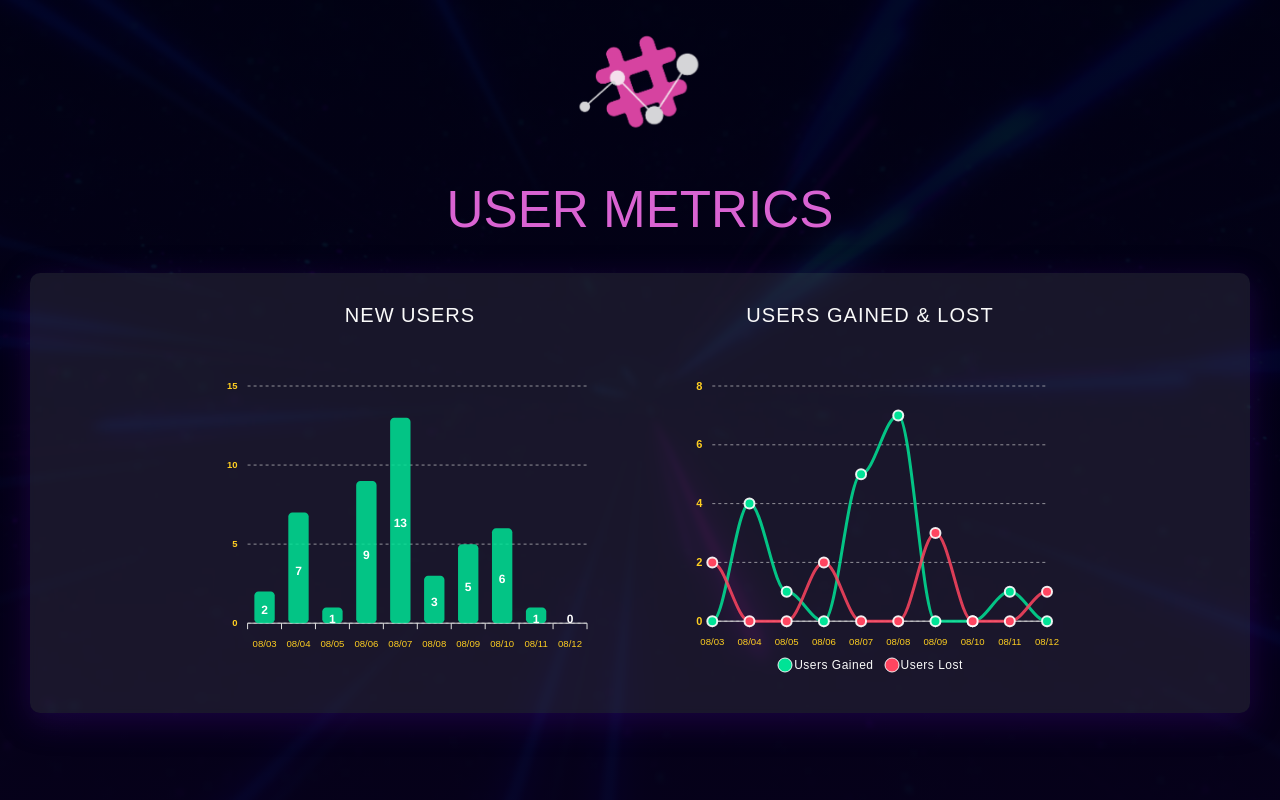
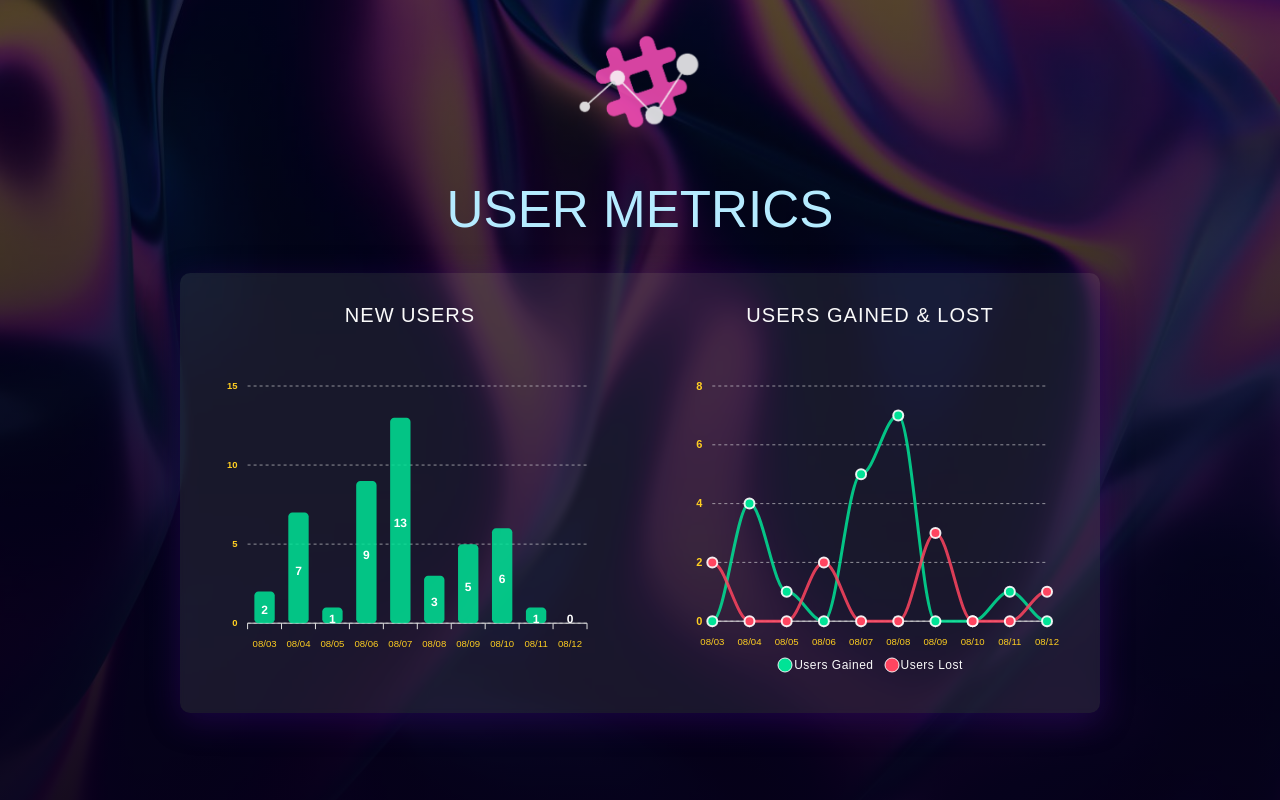
Before and after one commit to alissatroiano/Trend-Tracker, a React (Vite) app: page / in a window 1280 px wide. Built offline with nearby package versions, Linux system fonts and the light colour scheme; a web font is replaced by a local one.

Commit message:
Add glassmorphism effect to charts

```diff
--- a/src/components/App/App.css
+++ b/src/components/App/App.css
@@ -2,9 +2,7 @@
 
 .app-container {
   margin: 0px auto;
-
 }
-
 
 .img-wrapper {
   max-width: 100%;
@@ -23,7 +21,6 @@
 }
 
 .logo:hover {
-
   filter: drop-shadow(0 0 2em #3d1ca74e);
 }
 .logo.react:hover {
@@ -57,15 +54,15 @@ tspan {
 }
 
 .chart-row {
-  margin: 20px;
-   background: rgba(255, 255, 255, 0.085);
+  background: rgba(255, 255, 255, 0.085);
   box-shadow: 0 8px 32px 0 rgba(66, 11, 138, 0.364);
   backdrop-filter: blur(3px);
   -webkit-backdrop-filter: blur(4px); /* For Safari compatibility */
   border-radius: 10px;
   border: none;
-  /* margin-left:30px;
-  margin-right:30px; */
+  max-width: 100%;
+  height: auto;
+  width: fit-content;
 }
 
 @media (min-width: 768px) {
@@ -110,7 +107,7 @@ tspan {
 
 .app-title {
   font-weight: 400;
-  color: #ff74f3d9;
+  color: #b5ebff;
 }
 
 .card {
@@ -134,7 +131,7 @@ tspan {
     height: 8em;
   }
   .chart-row {
-  margin: 30px;
+    margin: 0 auto;
     -webkitb-ackdrop-filter: blur(4px); /* For Safari compatibility */
   }
 }
--- a/src/index.css
+++ b/src/index.css
@@ -23,7 +23,7 @@ a:hover {
 body {
   margin: 0px auto;
   max-width: 100%;
-  background: linear-gradient(rgba(1, 0, 18, 0.91), rgba(6, 0, 25, 0.932)), url('/bg-img.jpg') no-repeat center center;
+  background: linear-gradient(rgba(1, 0, 18, 0.673), rgba(6, 0, 25, 0.932)), url('/abstract-bg.jpg') no-repeat center center;
   min-height: 100vh;
   background-size: cover;
   background-repeat: no-repeat;
```
